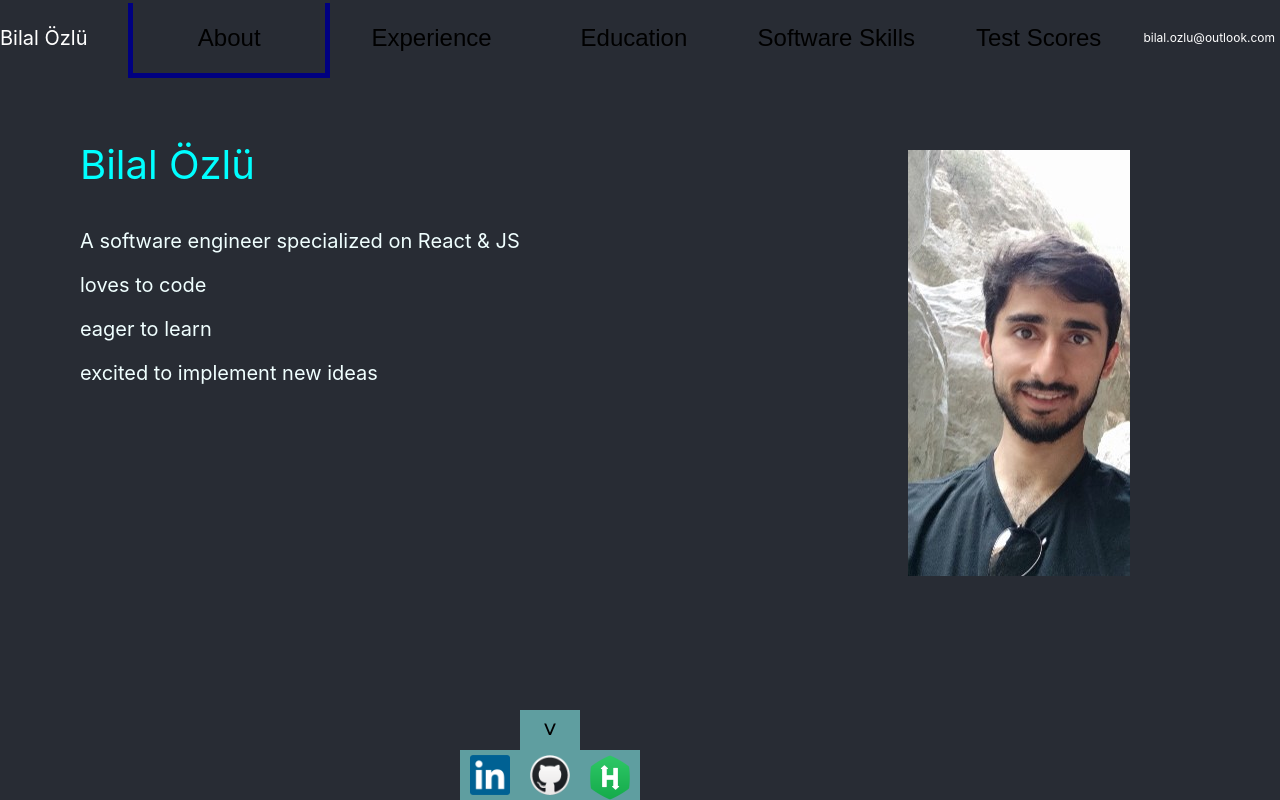
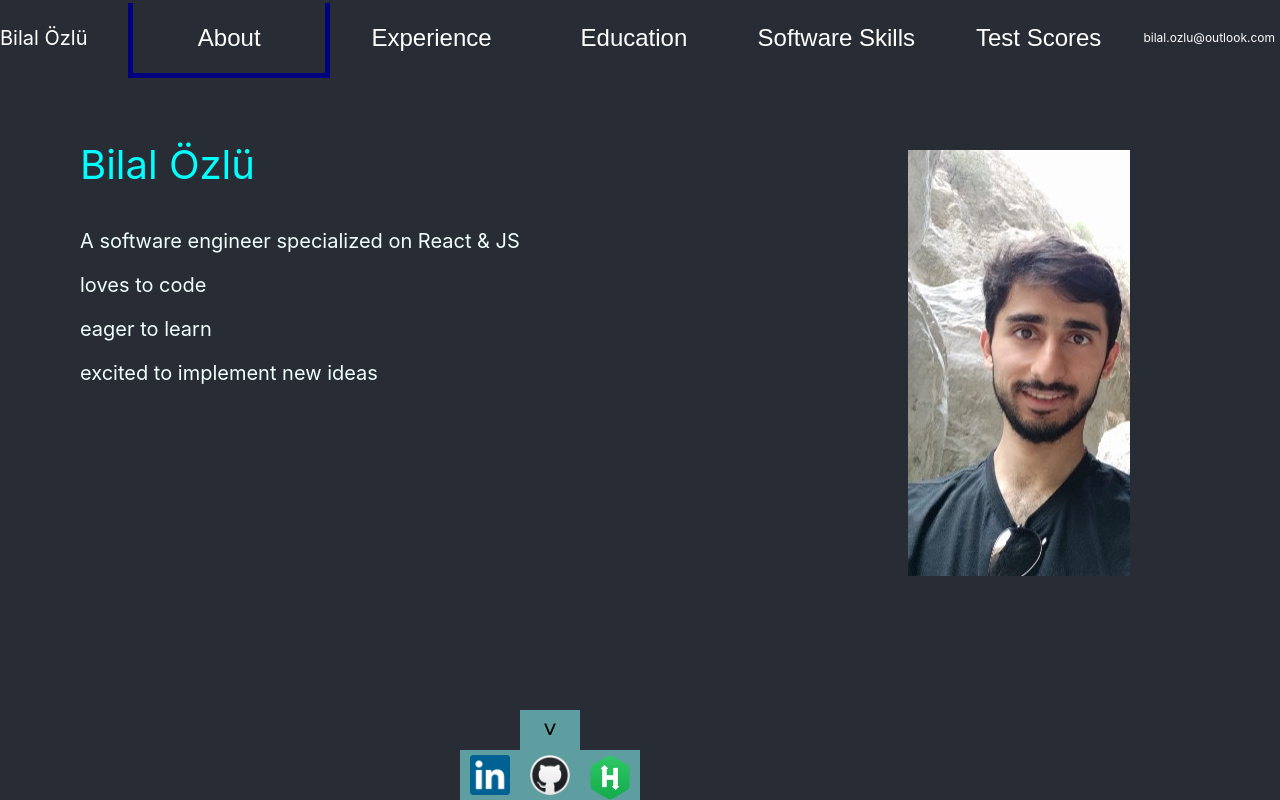
Before and after one commit to bilalozlu/homepage, a React (Create React App) app: page /portfolio in a window 1280 px wide. Built offline with nearby package versions, Linux system fonts and the light colour scheme.

Commit message:
headertabs style

```diff
--- a/src/CV_components/header_tabs.css
+++ b/src/CV_components/header_tabs.css
@@ -30,21 +30,22 @@
     width: 80%;
 }
 
-button {
+.headTab {
     height: 100%;
     width: 20%;
     font-size: 24px;
     border: none;
     cursor: pointer;
     background-color: #282c34;
+    color: white;
 }
 
-button:hover {
+.headTab:hover {
     border: 5px teal solid;
     border-top:  none;
 }
 
-button.selected {
+.headTab.selected {
     border: 5px navy solid;
     border-top:  none;
 }
--- a/src/CV_components/header_tabs.js
+++ b/src/CV_components/header_tabs.js
@@ -8,19 +8,19 @@ function HeaderTabs(props) {
         <p>Bilal Özlü</p>
       </div>
       <div className='tabs'>
-        <button onClick = {() => props.func('About')} className={props.selected === 'About' ? 'selected' : ''}>
+        <button onClick = {() => props.func('About')} className={`headTab ${props.selected === 'About' ? 'selected' : ''}`}>
           About
         </button>
-        <button onClick = {() => props.func('Experience')} className={props.selected === 'Experience' ? "selected" : ''}>
+        <button onClick = {() => props.func('Experience')} className={`headTab ${props.selected === 'Experience' ? "selected" : ''}`}>
           Experience
         </button>
-        <button onClick = {() => props.func('Education')} className={props.selected === 'Education' ? "selected" : ''}>
+        <button onClick = {() => props.func('Education')} className={`headTab ${props.selected === 'Education' ? "selected" : ''}`}>
           Education
         </button>
-        <button onClick = {() => props.func('SoftwareSkills')} className={props.selected === 'SoftwareSkills' ? "selected" : ''}>
+        <button onClick = {() => props.func('SoftwareSkills')} className={`headTab ${props.selected === 'SoftwareSkills' ? "selected" : ''}`}>
           Software Skills
         </button>
-        <button onClick = {() => props.func('TestScores')} className={props.selected === 'TestScores' ? "selected" : ''}>
+        <button onClick = {() => props.func('TestScores')} className={`headTab ${props.selected === 'TestScores' ? "selected" : ''}`}>
           Test Scores
         </button>
       </div>
```
